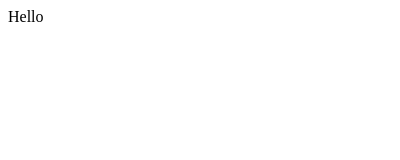
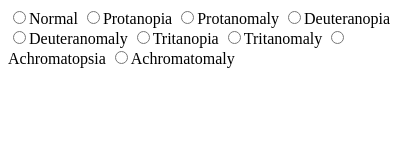
Before and after one commit to skeate/dalton, a browser extension: page app/popup.html in a window 400 px wide. Drawn offline with Linux system fonts and the light colour scheme.

Commit message:
added radio buttons to popup

```diff
--- a/app/popup.html
+++ b/app/popup.html
@@ -8,6 +8,16 @@
     </head>
     <body>
         <!-- CHROME EXTENSION POPUP -->
-        Hello
+        <form name="selection">
+            <input type="radio" name="type" id="Normal"><label for="Normal">Normal</label>
+            <input type="radio" name="type" id="Protanopia" /><label for="Protanopia">Protanopia</label>
+            <input type="radio" name="type" id="Protanomaly" /><label for="Protanomaly">Protanomaly</label>
+            <input type="radio" name="type" id="Deuteranopia" /><label for="Deuteranopia">Deuteranopia</label>
+            <input type="radio" name="type" id="Deuteranomaly" /><label for="Deuteranomaly">Deuteranomaly</label>
+            <input type="radio" name="type" id="Tritanopia" /><label for="Tritanopia">Tritanopia</label>
+            <input type="radio" name="type" id="Tritanomaly" /><label for="Tritanomaly">Tritanomaly</label>
+            <input type="radio" name="type" id="Achromatopsia" /><label for="Achromatopsia">Achromatopsia</label>
+            <input type="radio" name="type" id="Achromatomaly" /><label for="Achromatomaly">Achromatomaly</label>
+        </form>
     </body>
 </html>
```
